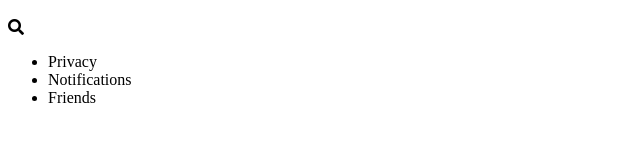
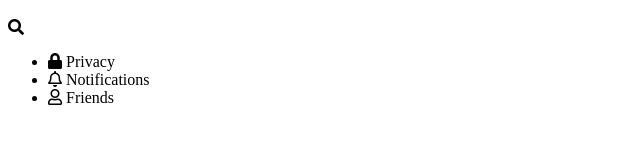
Before and after one commit to ineainea/kakao-clone-v2, a plain HTML site: page settings.html in a window 1280 px wide. Shown: the part 152-296 px from the top of the page, 0-640 px from the left. Drawn offline with Linux system fonts and the light colour scheme.

Commit message:
icon추가

```diff
--- a/settings.html
+++ b/settings.html
@@ -43,15 +43,21 @@
         <section class="settings__sections">
             <ul class="settings_list">
                 <li class="settings_setting">
-                    <span class="settings_icon"></span>
+                    <span class="settings_icon">
+                        <i class="fas fa-lock"></i>
+                    </span>
                     <span class="settings_title">Privacy</span>
                 </li>
                 <li class="settings_setting">
-                    <span class="settings_icon"></span>
+                    <span class="settings_icon">
+                        <i class="far fa-bell"></i>
+                    </span>
                     <span class="settings_title">Notifications</span>
                 </li>
                 <li class="settings_setting">
-                    <span class="settings_icon"></span>
+                    <span class="settings_icon">
+                        <i class="far fa-user"></i>
+                    </span>
                     <span class="settings_title">Friends</span>
                 </li>
             </ul>
```
